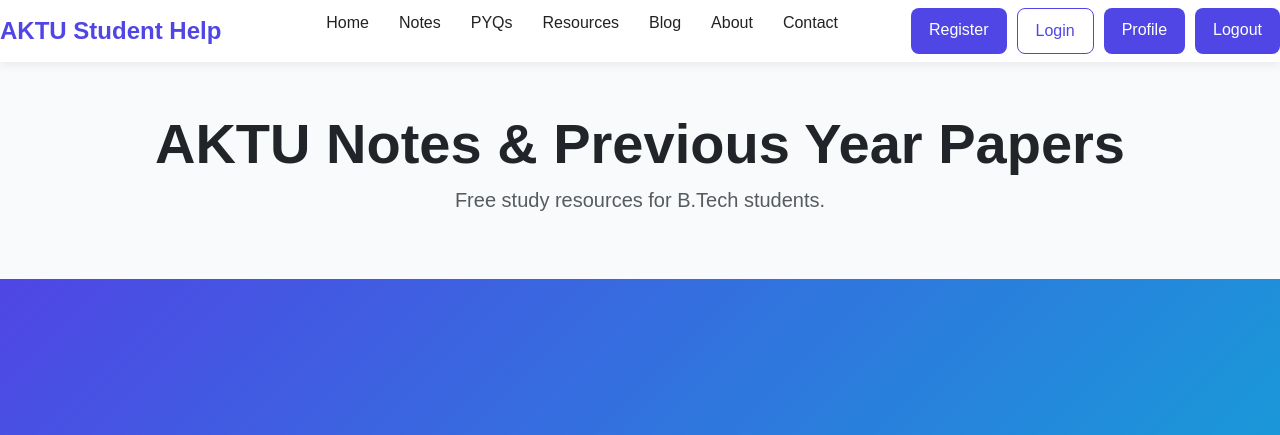
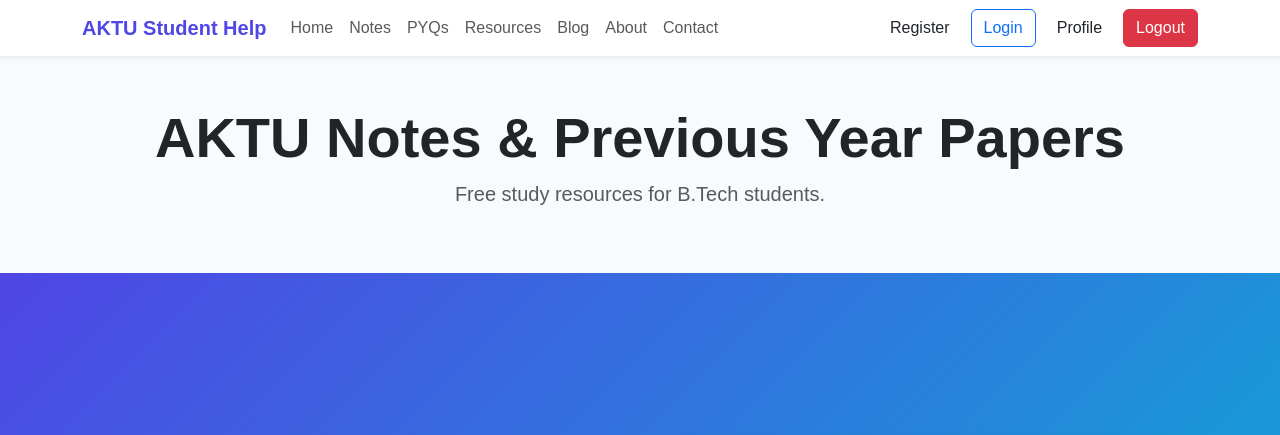
Before and after one commit to vedantpachauri84/university-resource-website, a Django app: page / in a window 1280 px wide. Shown: the top 435 px of the page. Run offline with Django 5.2, Linux system fonts and the light colour scheme; some libraries are stand-ins or nearby versions.

Commit message:
improving mobile view

```diff
--- a/blog/templates/base_or_navbar/navebar.html
+++ b/blog/templates/base_or_navbar/navebar.html
@@ -1,110 +1,121 @@
+
 <!DOCTYPE html>
 <html lang="en">
 <head>
     <meta charset="UTF-8">
-    <title></title>
-</head>
-<nav class="navbar">
-    <div class="logo">
-        <a href="/">AKTU Student Help</a>
+    <meta name="viewport" content="width=device-width, initial-scale=1.0">
+    <title>AKTU Student Help</title>
 
-    </div>
-
-    <ul class="nav-links">
-        <li><a href="/">Home</a></li>
-        <li><a href="{% url 'Notes' %}">Notes</a></li>
-        <li><a href="{% url 'paper' %}">PYQs</a></li>
-        <li><a href="{% url 'Resource'%}">Resources</a></li>
-        <li><a href="{% url 'blog'%}">Blog</a></li>
-
-        <li><a href="{% url 'about' %}">About</a></li>
-        <li><a href="{% url 'contact' %}">Contact</a></li>
-
-    </ul>
-
-    <div class="auth-buttons">
-        <a href="{% url 'register' %}" class="register-btn">Register</a>
-        <a href="{% url 'login' %}" class="login-btn">Login</a>
-
-
-        <a href="{% url 'profile' %}"class="register-btn">Profile</a>
-        <a href="{% url 'login' %}" class="register-btn">Logout</a>
-    </div>
-</nav>
+    <link href="https://cdn.jsdelivr.net/npm/bootstrap@5.3.3/dist/css/bootstrap.min.css" rel="stylesheet">
 
     <style>
-*{
-    margin:0;
-    padding:0;
-    box-sizing:border-box;
+        body{
+            overflow-x:hidden;
         }
 
-.navbar{
-    position:sticky;
-    top:0;
-    background:white;
-    display:flex;
-    justify-content:space-between;
-    align-items:center;
-    padding:15px 50px;
-    box-shadow:0 2px 15px rgba(0,0,0,0.08);
-    z-index:1000;
+        .navbar-brand{
+            font-weight:bold;
+            color:#4f46e5 !important;
         }
 
-.logo a{
-    text-decoration:none;
-    font-size:24px;
-    font-weight:bold;
-    color:#4f46e5;
-}
-
-.nav-links{
-    display:flex;
-    list-style:none;
-    gap:30px;
-}
-
-.nav-links a{
-    text-decoration:none;
-    color:#222;
-    font-weight:500;
-}
-
-.nav-links a:hover{
-    color:#4f46e5;
-}
-
-.auth-buttons{
-    display:flex;
-    gap:10px;
-}
-
-.login-btn{
-    text-decoration:none;
-    padding:10px 18px;
-    border:1px solid #4f46e5;
-    border-radius:8px;
-    color:#4f46e5;
-}
-
-.register-btn{
-    text-decoration:none;
-    padding:10px 18px;
-    border-radius:8px;
+        .btn-register{
             background:#4f46e5;
             color:white;
         }
 
-.register-btn:hover,
-.login-btn:hover{
-    opacity:0.9;
+        .btn-register:hover{
+            background:#4338ca;
+            color:white;
         }
     </style>
+</head>
+<body>
 
+<nav class="navbar navbar-expand-lg navbar-light bg-white shadow-sm sticky-top">
+    <div class="container">
 
+        <a class="navbar-brand" href="/">
+            AKTU Student Help
+        </a>
+
+        <button class="navbar-toggler"
+                type="button"
+                data-bs-toggle="collapse"
+                data-bs-target="#navbarNav"
+                aria-controls="navbarNav"
+                aria-expanded="false"
+                aria-label="Toggle navigation">
+
+            <span class="navbar-toggler-icon"></span>
+        </button>
+
+        <div class="collapse navbar-collapse" id="navbarNav">
+
+            <ul class="navbar-nav me-auto mb-2 mb-lg-0">
+
+                <li class="nav-item">
+                    <a class="nav-link" href="/">Home</a>
+                </li>
+
+                <li class="nav-item">
+                    <a class="nav-link" href="{% url 'Notes' %}">Notes</a>
+                </li>
+
+                <li class="nav-item">
+                    <a class="nav-link" href="{% url 'paper' %}">PYQs</a>
+                </li>
+
+                <li class="nav-item">
+                    <a class="nav-link" href="{% url 'Resource' %}">Resources</a>
+                </li>
+
+                <li class="nav-item">
+                    <a class="nav-link" href="{% url 'blog' %}">Blog</a>
+                </li>
+
+                <li class="nav-item">
+                    <a class="nav-link" href="{% url 'about' %}">About</a>
+                </li>
+
+                <li class="nav-item">
+                    <a class="nav-link" href="{% url 'contact' %}">Contact</a>
+                </li>
+
+            </ul>
+
+            <div class="d-flex flex-column flex-lg-row gap-2">
+
+                <a href="{% url 'register' %}"
+                   class="btn btn-register">
+                    Register
+                </a>
+
+                <a href="{% url 'login' %}"
+                   class="btn btn-outline-primary">
+                    Login
+                </a>
+
+                <a href="{% url 'profile' %}"
+                   class="btn btn-register">
+                    Profile
+                </a>
+
+                <a href="{% url 'login' %}"
+                   class="btn btn-danger">
+                    Logout
+                </a>
+
+            </div>
+
+        </div>
+
+    </div>
+</nav>
 
 {% block content %}
 {% endblock content %}
 
+<script src="https://cdn.jsdelivr.net/npm/bootstrap@5.3.3/dist/js/bootstrap.bundle.min.js"></script>
+
 </body>
 </html>
--- a/blog/templates/blog/homepage.html
+++ b/blog/templates/blog/homepage.html
@@ -1,10 +1,8 @@
 {% extends "base_or_navbar/navebar.html" %}
 {% block content %}
 
-
 <meta charset="UTF-8">
 <meta name="viewport" content="width=device-width, initial-scale=1.0">
-<title>AKTU Student Help</title>
 
 <link href="https://cdn.jsdelivr.net/npm/bootstrap@5.3.3/dist/css/bootstrap.min.css" rel="stylesheet">
 
@@ -12,16 +10,7 @@
 body{
     font-family: Arial, sans-serif;
     background:#f8fafc;
-}
-
-.navbar{
-    background:white;
-    box-shadow:0 2px 10px rgba(0,0,0,0.08);
-}
-
-.navbar-brand{
-    font-weight:bold;
-    color:#4f46e5 !important;
+    overflow-x:hidden;
 }
 
 .hero{
@@ -76,9 +60,45 @@ body{
     color:white;
     padding:40px 0;
 }
+
+/* Mobile Responsive */
+@media (max-width:768px){
+
+    .hero{
+        text-align:center;
+        min-height:auto;
+        padding:60px 0;
+    }
+
+    .hero h1{
+        font-size:2rem;
+    }
+
+    .hero p{
+        font-size:1rem;
+    }
+
+    .display-4{
+        font-size:2rem !important;
+    }
+
+    .lead{
+        font-size:1rem;
+    }
+
+    .btn-main{
+        width:100%;
+        margin-bottom:20px;
+    }
+
+    .hero img{
+        margin-top:25px;
+    }
+}
 </style>
 
-<div class="text-center py-5">
+<!-- Hero Heading -->
+<div class="container py-5 text-center">
 
     <h1 class="display-4 fw-bold">
         AKTU Notes & Previous Year Papers
@@ -161,10 +184,7 @@ Why Students Love AKTU Student Help
     </div>
 </section>
 
-<section class="py-5 bg-light">
-
-</section>
-
+<!-- Footer -->
 <footer class="footer">
     <div class="container text-center">
         <h4>AKTU Student Help</h4>
```
Also changed, not shown: other parts of blog/templates/blog/homepage.html (+18 -20 lines). Lines whose indentation alone changed are shown as unchanged.
